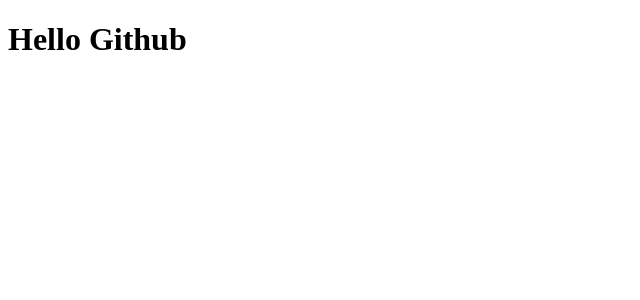
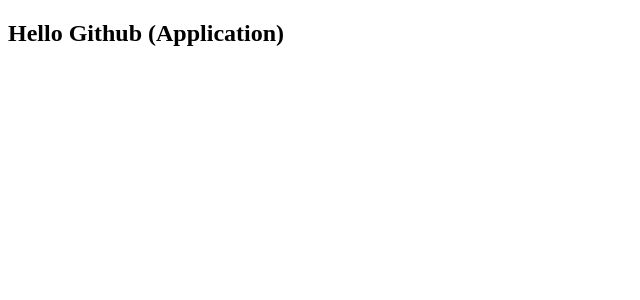
Before and after one commit to kristiania-pg6301-2022/pg6301-demos, a React (Vite) app in the folder client/: page / in a window 1280 px wide. Shown: the top 300 px of the page, without its empty margins (0-640 px from the left). Built offline with nearby package versions, Linux system fonts and the light colour scheme.

Commit message:
Extract application.jsx

```diff
--- /dev/null
+++ b/client/src/application.jsx
@@ -0,0 +1,3 @@
+export function Application() {
+    return <h2>Hello Github (Application)</h2>;
+}
--- a/client/src/index.jsx
+++ b/client/src/index.jsx
@@ -1,4 +1,5 @@
 import * as React from "react";
 import * as ReactDOM from "react-dom";
+import {Application} from "./application";
 
-ReactDOM.render(<h1>Hello Github</h1>, document.getElementById("app"));
+ReactDOM.render(<Application />, document.getElementById("app"));
```
